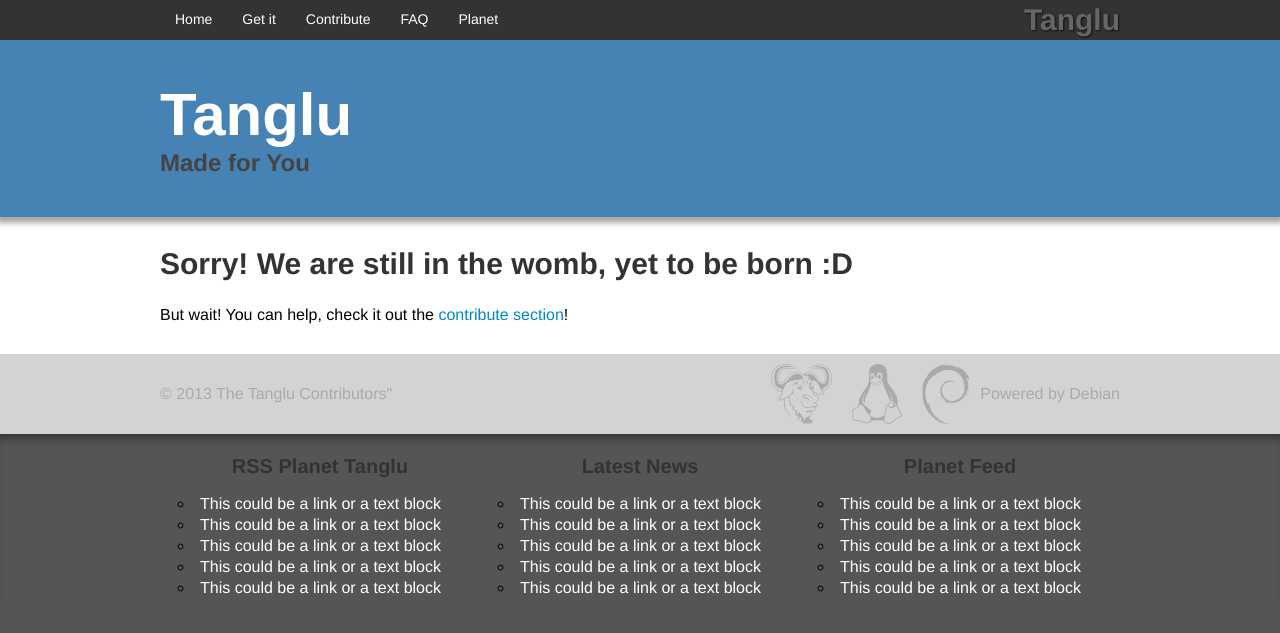
After one commit to tanglu-org/tanglu-web, a Django app: page /download in a window 1280 px wide. The commit adds this page. Shown: the top 633 px of the page. Run offline with Django 3.2, Linux system fonts and the light colour scheme.

Commit message:
Created a view for the download page
Signed-off-by: Éverton Arruda <root@earruda.eti.br>

```diff
--- /dev/null
+++ b/tanglu/tanglu/tanglu/templates/download.html
@@ -0,0 +1,6 @@
+{% extends "base.html" %}
+
+{% block main_content %}
+    <h2>{{ title1 }}</h2>
+    <p>{{ line1|safe }}</p>
+{% endblock main_content %}
--- /dev/null
+++ b/tanglu/tanglu/templates/download.html
@@ -0,0 +1,6 @@
+{% extends "base.html" %}
+
+{% block main_content %}
+    <h2>{{ title1 }}</h2>
+    <p>{{ line1|safe }}</p>
+{% endblock main_content %}
--- a/tanglu/tanglu/urls.py
+++ b/tanglu/tanglu/urls.py
@@ -8,6 +8,7 @@
 urlpatterns = patterns('',
     # Examples:
     url(r'^$', 'tanglu.views.index', name='index'),
+    url(r'^download$', 'tanglu.views.download', name='download'),
     # url(r'^tanglu/', include('tanglu.foo.urls')),
 
     # Uncomment the admin/doc line below to enable admin documentation:
@@ -17,4 +18,5 @@
     # url(r'^admin/', include(admin.site.urls)),
 )
 
+# Added to make static files work in dev environment
 urlpatterns += staticfiles_urlpatterns()
--- a/tanglu/tanglu/views.py
+++ b/tanglu/tanglu/views.py
@@ -1,6 +1,7 @@
 from django.http import HttpResponse
 from django.template import RequestContext, Context, loader
 
+# Home page View
 def index(request):
     sentences = {
         'welcome': 'Welcome to the Tanglu website',
@@ -12,3 +13,13 @@
     template = loader.get_template('home.html')
     context = RequestContext(request, sentences)
     return HttpResponse(template.render(context))
+
+# Download View
+def download(request):
+    sentences = {
+        'title1': 'Sorry! We are still in the womb, yet to be born :D',
+        'line1': 'But wait! You can help, check it out the <a href="contribute">contribute section</a>!',
+    }
+    template = loader.get_template('download.html')
+    context = RequestContext(request, sentences)
+    return HttpResponse(template.render(context))
--- a/tanglu/templates/base.html
+++ b/tanglu/templates/base.html
@@ -12,8 +12,8 @@
             <div class="container">
                 {% block top_menu %}
                 <ul class="pull-left">
-                    <li><a href="#">Home</a></li>
-                    <li><a href="#">Get it</a></li>
+                    <li><a href="{% url 'index' %}">Home</a></li>
+                    <li><a href="{% url 'download' %}">Get it</a></li>
                     <li><a href="#">Contribute</a></li>
                     <li><a href="#">FAQ</a></li>
                     <li><a href="#">Planet</a></li>
```
